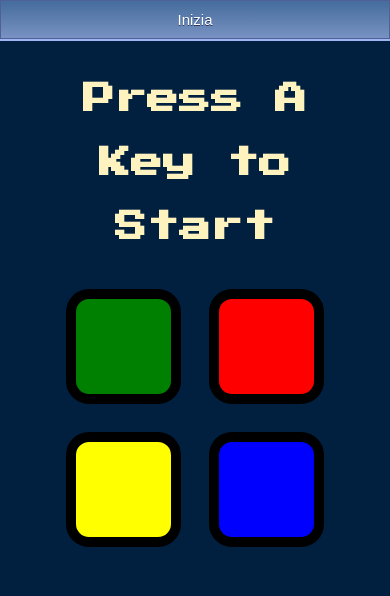
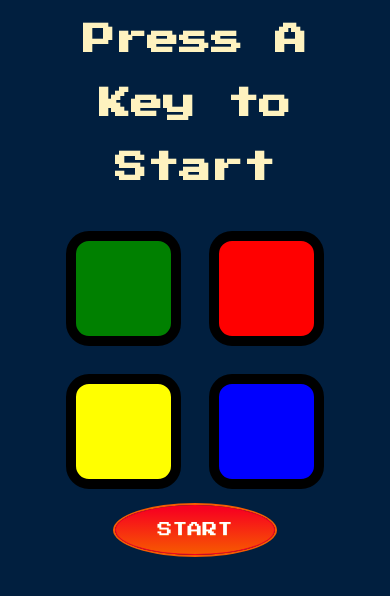
Before and after one commit to xGlaiver/simon-game, a plain HTML site: page index.html in a window 390 px wide. Drawn offline with nearby package versions, Linux system fonts and the light colour scheme.

Commit message:
Bottone start migliorato

```diff
--- a/game.js
+++ b/game.js
@@ -21,6 +21,7 @@ function start() {
     $("h1").text("Level " +level);
     nextSequence();
     started = true;
+    $("#start").addClass("display-off");
   }
 }
 
@@ -67,6 +68,7 @@ function startOver(){
   level = 0;
   gamePattern = [];
   started = false;
+  $("#start").removeClass("display-off");
 }
 
 function nextSequence() {
--- a/index.html
+++ b/index.html
@@ -15,7 +15,6 @@
 </head>
 
 <body>
-  <button id="start">Inizia</button>
   <h1 id="level-title">Press A Key to Start</h1>
   <div class="container">
     <div class="row">
@@ -39,6 +38,7 @@
       </div>
 
     </div>
+    <button id="start">START</button>
 
   </div>
 
--- a/styles.css
+++ b/styles.css
@@ -7,31 +7,30 @@ body {
 #level-title {
   font-family: 'Press Start 2P', cursive;
   font-size: 3rem;
-  margin:  5%;
+  margin:  1% 5% 5%;
   color: #FEF2BF;
 }
 
 #start {
-  box-shadow: 0px 0px 0px 2px #9fb4f2;
-  background:linear-gradient(to bottom, #7892c2 5%, #476e9e 100%);
-  background-color:#7892c2;
-  border:1px solid #4e6096;
+  box-shadow: 0px 0px 0px 2px #f75a00;
+  background:linear-gradient(to bottom, #f70020 5%, #f75a00 100%);
+  border:1px solid #f70020;
+  border-radius: 100%;
   display:inline-block;
   cursor:pointer;
   color:#ffffff;
-  font-family:Arial;
+  font-family:'Press Start 2P', cursive;
   font-size:15px;
   padding:10px 10px;
   text-decoration:none;
-  text-shadow:0px 1px 0px #283966;
-  position: absolute;
-  top: 0;
-  left: 0;
-  width: 100%;
+  text-shadow:0px 1px 0px #f75a00;
+  position: relative;
+  width: 180px;
+  height: 70px;
 }
 
 #start:hover {
-	background:linear-gradient(to bottom, #476e9e 5%, #7892c2 100%);
+	background:linear-gradient(to bottom, #f75a00 5%, #f70020 100%);
 	background-color:#476e9e;
 }
 #start:active {
@@ -85,42 +84,8 @@ body {
   background-color: grey;
 }
 
-@media screen and (max-width:400px) {
-
-  #level-title {
-    font-size: 1.7rem;
-    line-height: 2;
-    padding-top: 3rem;
-  }
-
-  #start {
-    box-shadow: 0px 0px 0px 2px #9fb4f2;
-    background:linear-gradient(to bottom, #7892c2 5%, #476e9e 100%);
-    background-color:#7892c2;
-    border:1px solid #4e6096;
-    display:inline-block;
-    cursor:pointer;
-    color:#ffffff;
-    font-family:Arial;
-    font-size:15px;
-    padding:10px 10px;
-    text-decoration:none;
-    text-shadow:0px 1px 0px #283966;
-    position: absolute;
-    top: 0;
-    width: 100%;
-}
-
-
-  .container {
-    width: 100%;
-  }
-
-  .btn {
-    height: 80px;
-    width: 80px;
-    margin: 12px;
-  }
+.display-off{
+  display: none !important;
 }
 
 @media screen and (min-width:300px) and (max-width:600px) {
@@ -128,25 +93,12 @@ body {
   #level-title {
     font-size: 2rem;
     line-height: 2;
-    padding-top: 3rem;
+    margin: 1% 5% 5%;
   }
 
   #start {
-    box-shadow: 0px 0px 0px 2px #9fb4f2;
-    background:linear-gradient(to bottom, #7892c2 5%, #476e9e 100%);
-    background-color:#7892c2;
-    border:1px solid #4e6096;
-    display:inline-block;
-    cursor:pointer;
-    color:#ffffff;
-    font-family:Arial;
-    font-size:15px;
-    padding:10px 10px;
-    text-decoration:none;
-    text-shadow:0px 1px 0px #283966;
-    position: absolute;
-    top: 0;
-    width: 100%;
+    width: 160px;
+    height: 50px;
   }
 
   .container{
```
